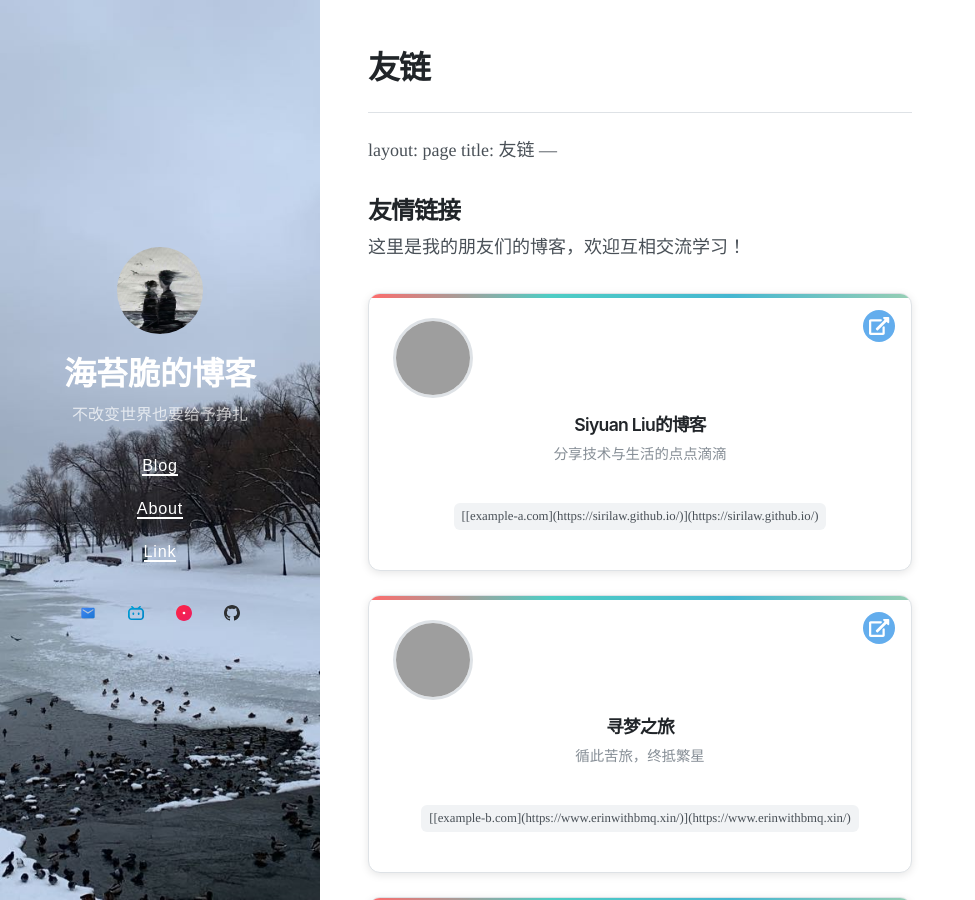
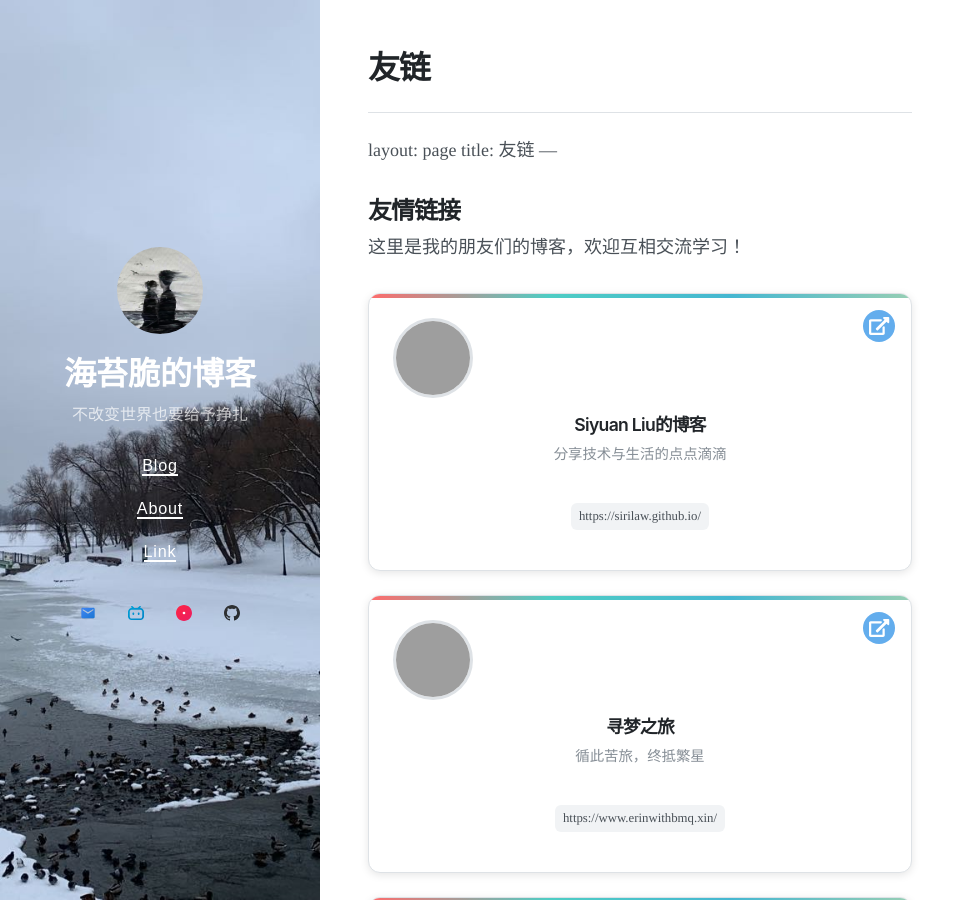
Before and after one commit to Huatiancen/Huatiancen.github.io, a Jekyll site: the page built from links.md, in a window 1280 px wide and 900 px high. Shown: the whole window, without its empty margins (0-975 px from the left). Built offline with Jekyll 4.4.1, drawn with Linux system fonts in a browser that asks for light colours; nearby versions of some CDN libraries; grey boxes are pictures that could not be loaded.

Commit message:
更新友链

```diff
--- a/links.md
+++ b/links.md
@@ -22,7 +22,7 @@ title: 友链
       <h3 class="friend-name">Siyuan Liu的博客</h3>
       <p class="friend-desc">分享技术与生活的点点滴滴</p>
       <div class="friend-meta">
-        <span class="friend-domain">[[example-a.com](https://sirilaw.github.io/)](https://sirilaw.github.io/)</span>
+        <span class="friend-domain">https://sirilaw.github.io/</span>
       </div>
     </div>
     <a href="https://sirilaw.github.io/" class="friend-link" target="_blank" rel="noopener">
@@ -38,7 +38,7 @@ title: 友链
       <h3 class="friend-name">寻梦之旅</h3>
       <p class="friend-desc">循此苦旅，终抵繁星</p>
       <div class="friend-meta">
-        <span class="friend-domain">[[example-b.com](https://www.erinwithbmq.xin/)](https://www.erinwithbmq.xin/)</span>
+        <span class="friend-domain">https://www.erinwithbmq.xin/</span>
       </div>
     </div>
     <a href=" https://www.erinwithbmq.xin/" class="friend-link" target="_blank" rel="noopener">
```
